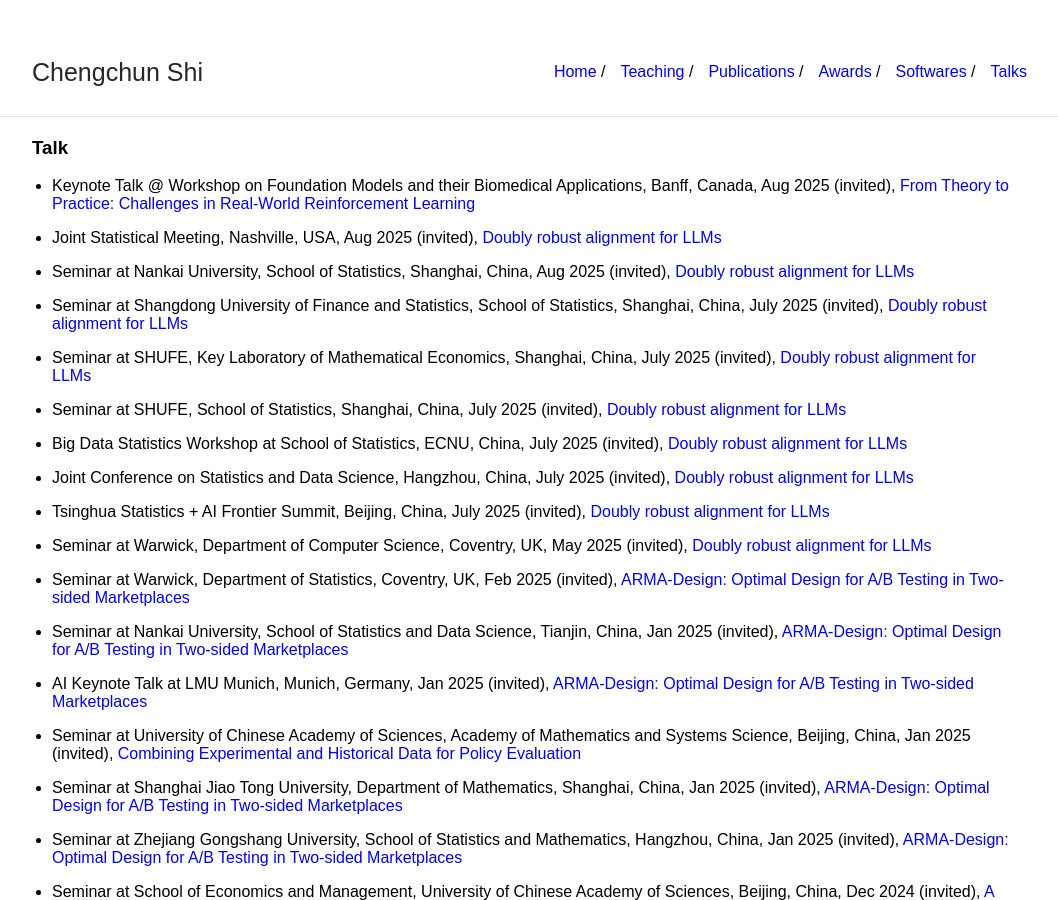
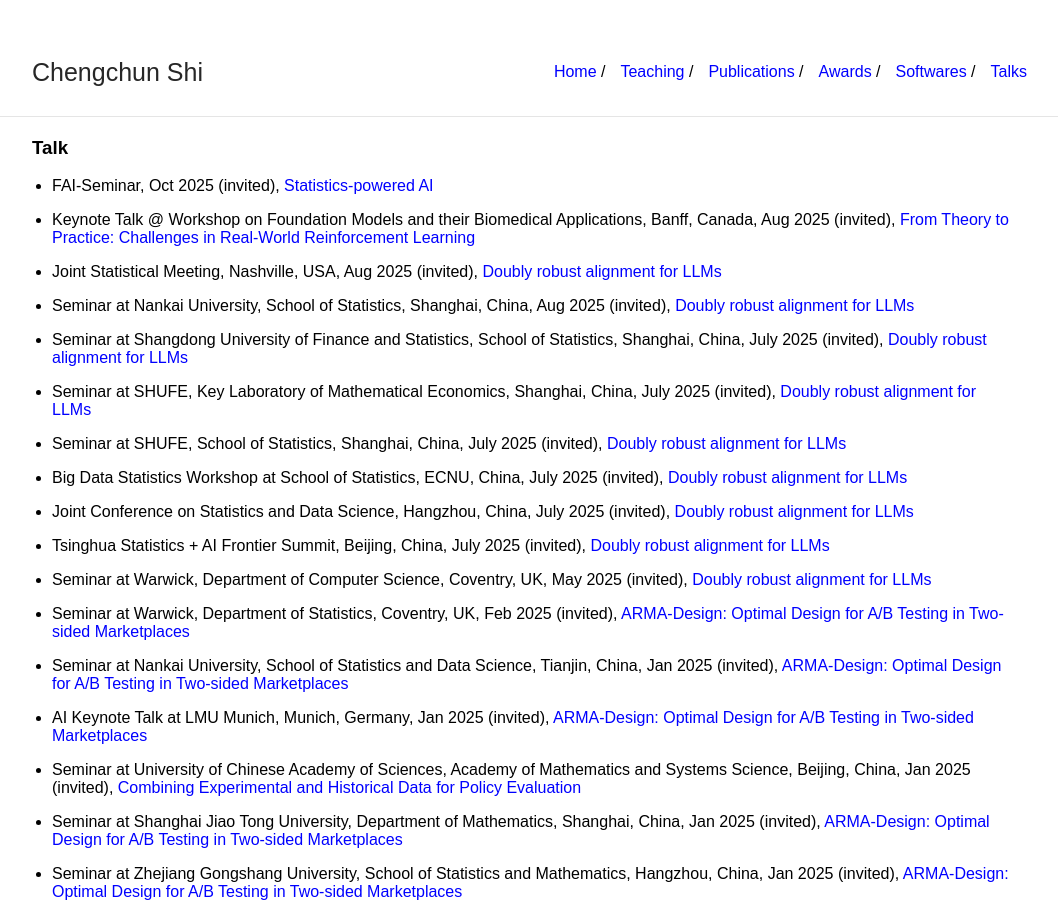
Before and after one commit to callmespring/callmespring.github.io, a Jekyll site: the page built from talk.md, in a window 1280 px wide and 900 px high. Shown: the whole window, without its empty margins (108-1166 px from the left). Built offline with Jekyll 4.4.1, drawn with Linux system fonts in a browser that asks for light colours.

Commit message:
Update talk.md

```diff
--- a/talk.md
+++ b/talk.md
@@ -4,6 +4,8 @@ title: Talk
 ---
 
 ### Talk
+
+* FAI-Seminar, Oct 2025 (invited), [Statistics-powered AI](./slides/statspoweredai.pdf)
 
 * Keynote Talk @ Workshop on Foundation Models and their Biomedical Applications, Banff, Canada, Aug 2025 (invited), [From Theory to Practice: Challenges in Real-World Reinforcement Learning](./slides/RLchallenge.pdf)
 
```
